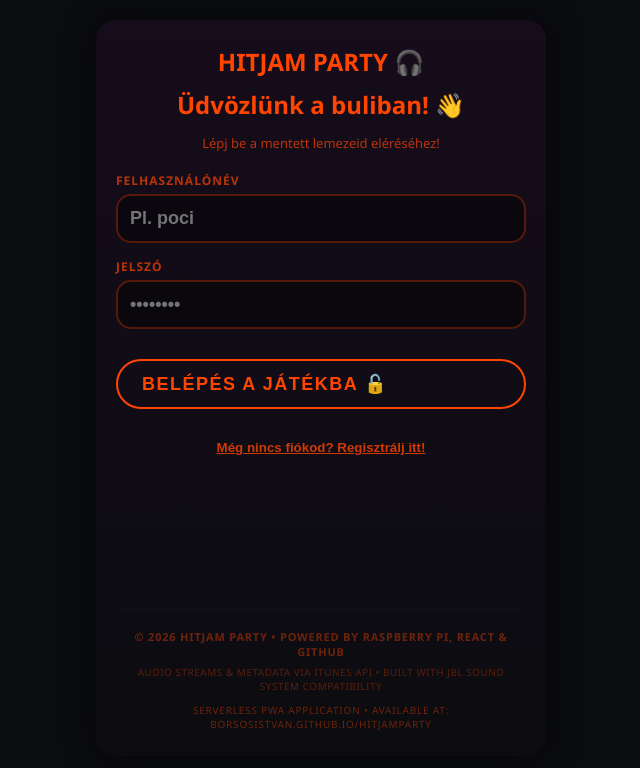
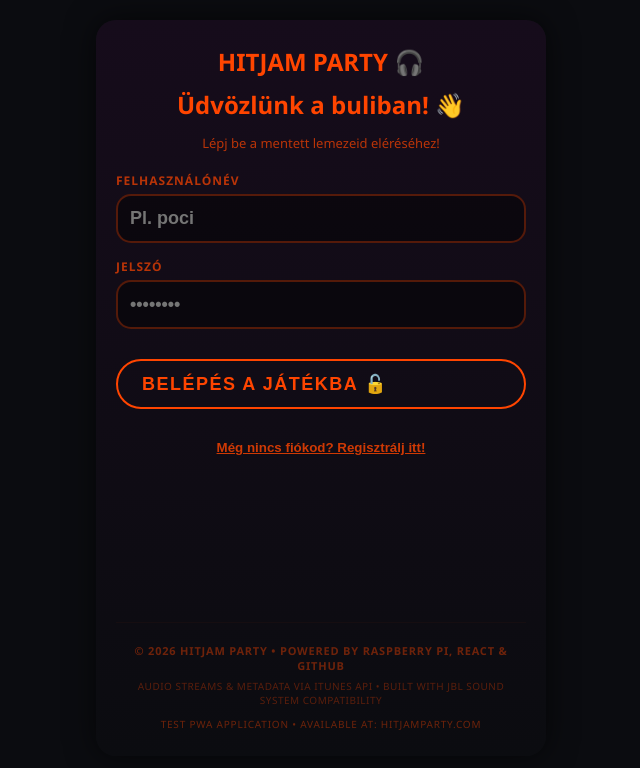
Before and after one commit to BorsosIstvan/HitJamParty-v3, a React (Vite) app: page / in a window 1280 px wide. Shown: the top 768 px of the page, without its empty margins (319-959 px from the left). Built offline with nearby package versions, Linux system fonts and the light colour scheme.

Commit message:
fixed: footer text changed to test

```diff
--- a/src/components/GameFooter.jsx
+++ b/src/components/GameFooter.jsx
@@ -17,9 +17,9 @@
 
         {/* 3. Sor: PWA és Elérhetőség link formájában */}
         <p style={{ margin: '4px 0 0 0', fontSize: '10px' }}>
-          Serverless PWA Application • Available at:{' '}
+          Test PWA Application • Available at:{' '}
           <a>
-            borsosistvan.github.io/HitJamParty
+            hitjamparty.com
           </a>
         </p>
 
```
